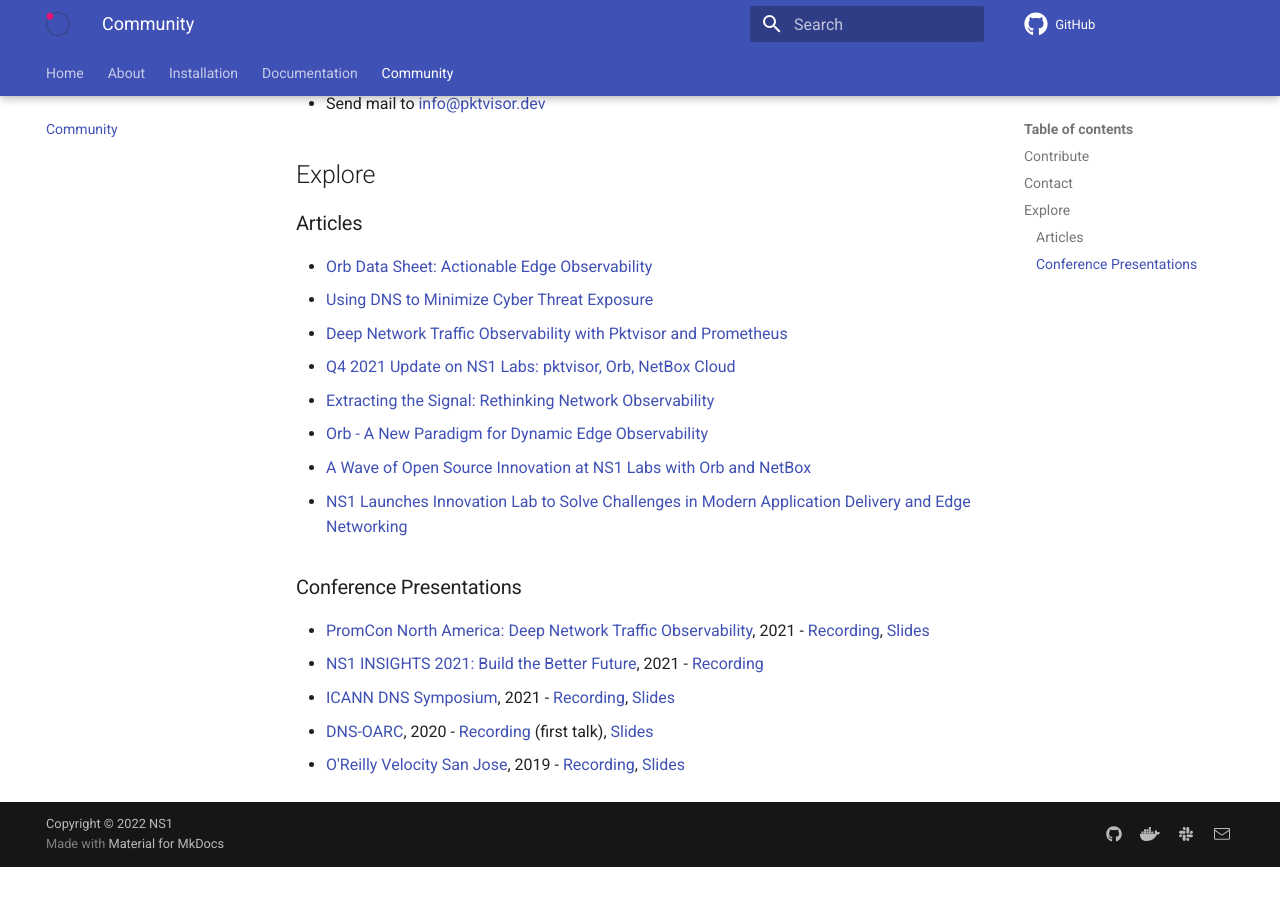
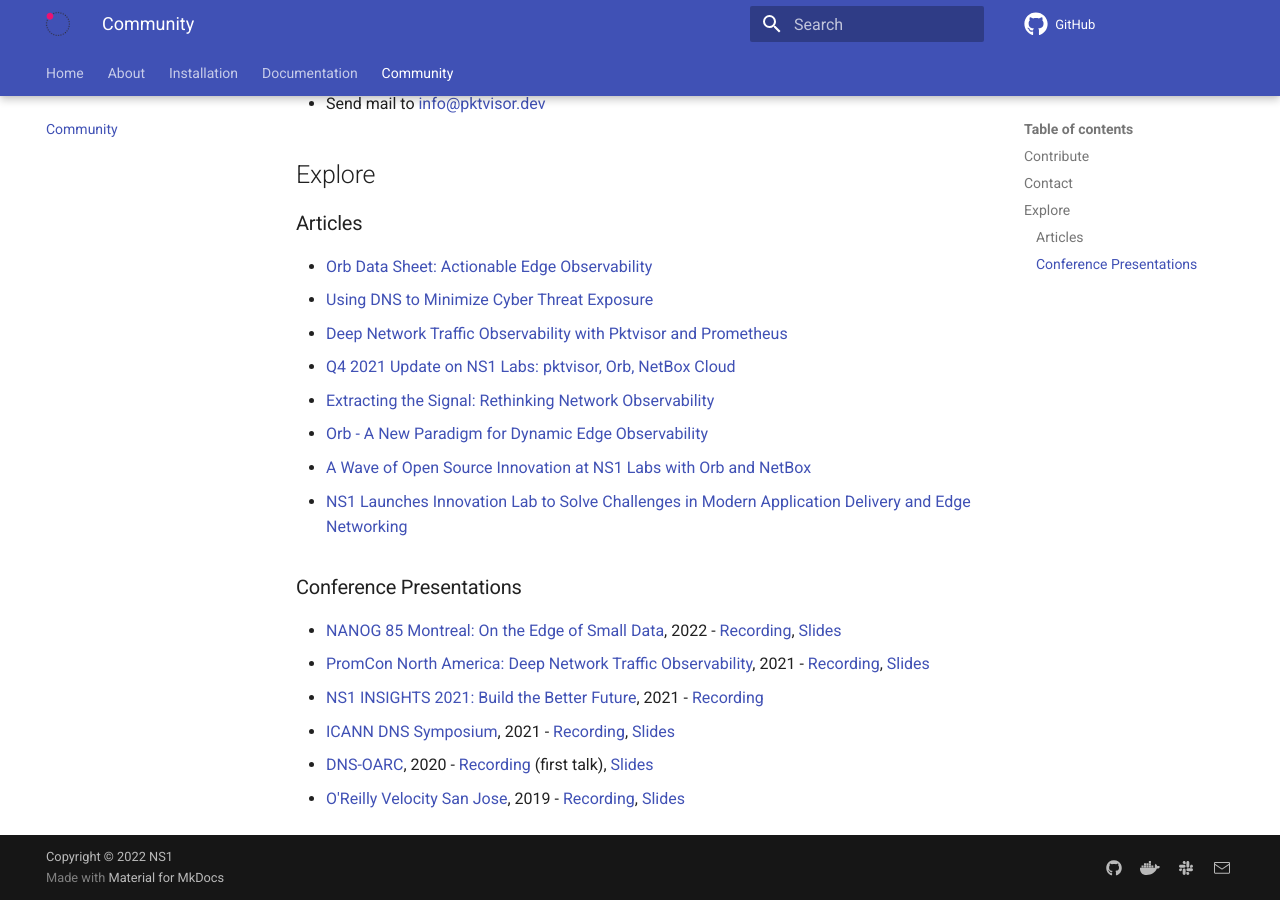
Before and after one commit to orb-community/orb-website, an MkDocs documentation site: the page built from docs/contact.md, in a window 1280 px wide and 900 px high, scrolled down 661 px. Built offline with MkDocs 1.6.1 and Material for MkDocs 9.7.7, drawn with Linux system fonts in a browser that asks for light colours; comment, search, counter and statistics services are not loaded; before the commit the page ends 1528 px from its top, so only the background shows below that.

Commit message:
NANOG 85: On the Edge of Small Data

```diff
--- a/docs/contact.md
+++ b/docs/contact.md
@@ -35,6 +35,7 @@
 
 ### Conference Presentations
 
+* [NANOG 85 Montreal: On the Edge of Small Data](https://www.nanog.org/events/nanog-85/nanog-85-agenda/), 2022 - [Recording](https://www.youtube.com/watch?v=iA-Wzo_SdpE), [Slides](https://storage.googleapis.com/site-media-prod/meetings/NANOG85/4485/20220607_Weyrick_On_The_Edge_v1.pdf)
 * [PromCon North America: Deep Network Traffic Observability](https://promconna21.sched.com/event/4240ae066bc0fbe9c8c31530af2e5c96), 2021 - [Recording](https://www.youtube.com/watch?v=2yIY0cCJ6Vs), [Slides](https://static.sched.com/hosted_files/promconna21/5c/pktvisor%20PromCon%202021.pdf)
 * [NS1 INSIGHTS 2021: Build the Better Future](https://resources.ns1.com/ins1ghts-2021-replay), 2021 - [Recording](https://www.youtube.com/watch?v=cyKaGIFhiGk)
 * [ICANN DNS Symposium](https://www.icann.org/ids), 2021 - [Recording](https://drive.google.com/file/d/14sDxmwvMV1wF_1cBUBv3qj29Hen_thea/view?usp=sharing), [Slides](https://drive.google.com/file/d/1fEydsa-suUbE9fNHo87zY88mOmbeZviU/view)
```
